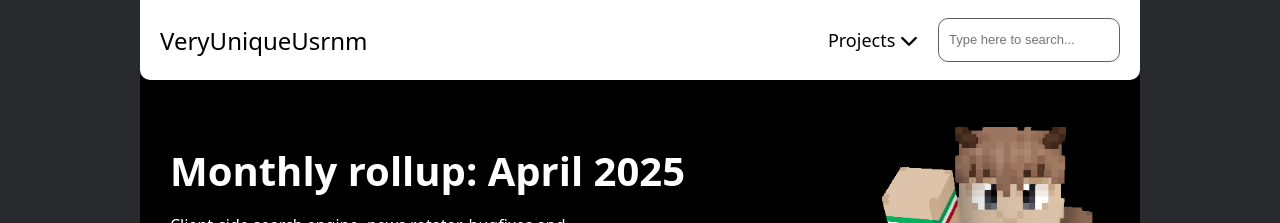
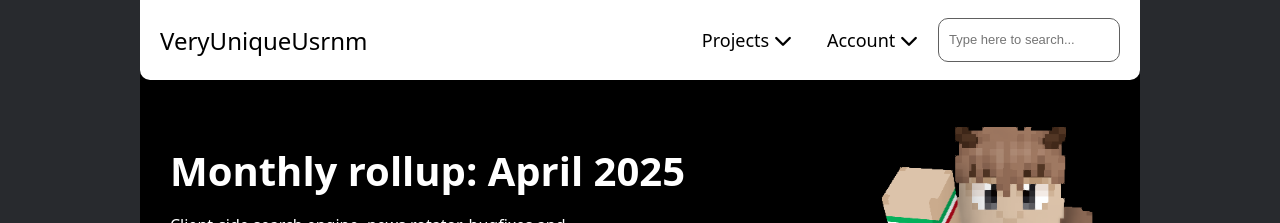
Before and after one commit to veryuniqueusrnm/veryuniqueusrnm.github.io, a Jekyll site: the page built from index.md, in a window 1280 px wide. Shown: the top 223 px of the page. Built offline with Jekyll 4.4.1, drawn with Linux system fonts in a browser that asks for light colours; nearby versions of some CDN libraries; comment, search, counter and statistics services are not loaded.

Commit message:
Update header.html

```diff
--- a/_includes/header.html
+++ b/_includes/header.html
@@ -12,6 +12,14 @@
                     <a href="https://github.com/veryuniqueusrnm/jquery-include-html" target="_blank" rel="noopener noreferrer">Jquery Include HTML (Deprecated)</a>
                     <a href="https://github.com/veryuniqueusrnm/embed-blocker" target="_blank" rel="noopener noreferrer">Embed Blocker</a>
                 </div>
+            </div>
+          <div class="menu-container account loggedout">
+                <a class="menu-button">Account <i class="fas fa-chevron-down"></i></a>
+                <div class="menu">
+                    <a href="#"><i class="fa-solid fa-user"></i> Login</a>
+                    <a href="#"><i class="fa-solid fa-key"></i> Forgot password</a>
+                    <a href="#"><i class="fa-solid fa-user-plus"></i> Registration</a>
+                  </div>
             </div>
             <div class="search">
                 <form id="head_search_form">
@@ -42,6 +50,14 @@
                 <a href="https://github.com/veryuniqueusrnm/embed-blocker" target="_blank" rel="noopener noreferrer">Embed Blocker</a>
             </div>
         </div>
+        <div class="menu-container-mobile account loggedout">
+          <a class="menu-button-mobile">Account <i class="fas fa-chevron-down"></i></a>
+          <div class="menu">
+            <a href="#"><i class="fa-solid fa-user"></i> Login</a>
+            <a href="#"><i class="fa-solid fa-key"></i> Forgot password</a>
+            <a href="#"><i class="fa-solid fa-user-plus"></i> Registration</a>
+          </div>
+        </div>
         <div class="search-mobile">
             <form id="head_search_form">
               <fieldset>
```
